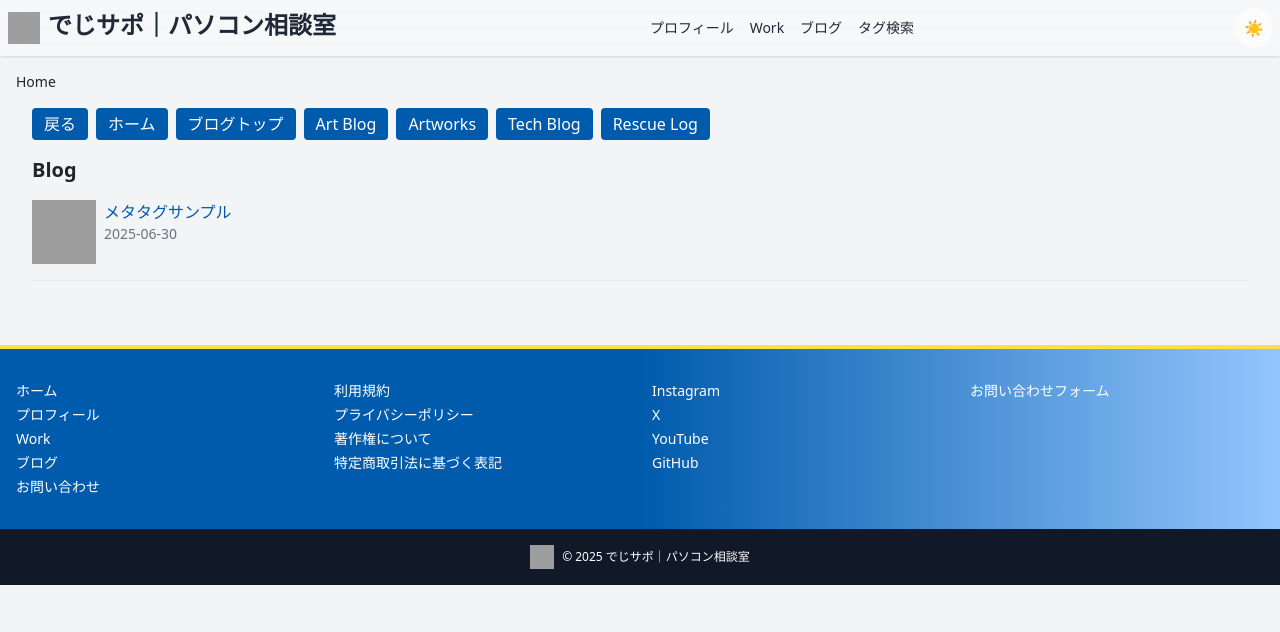
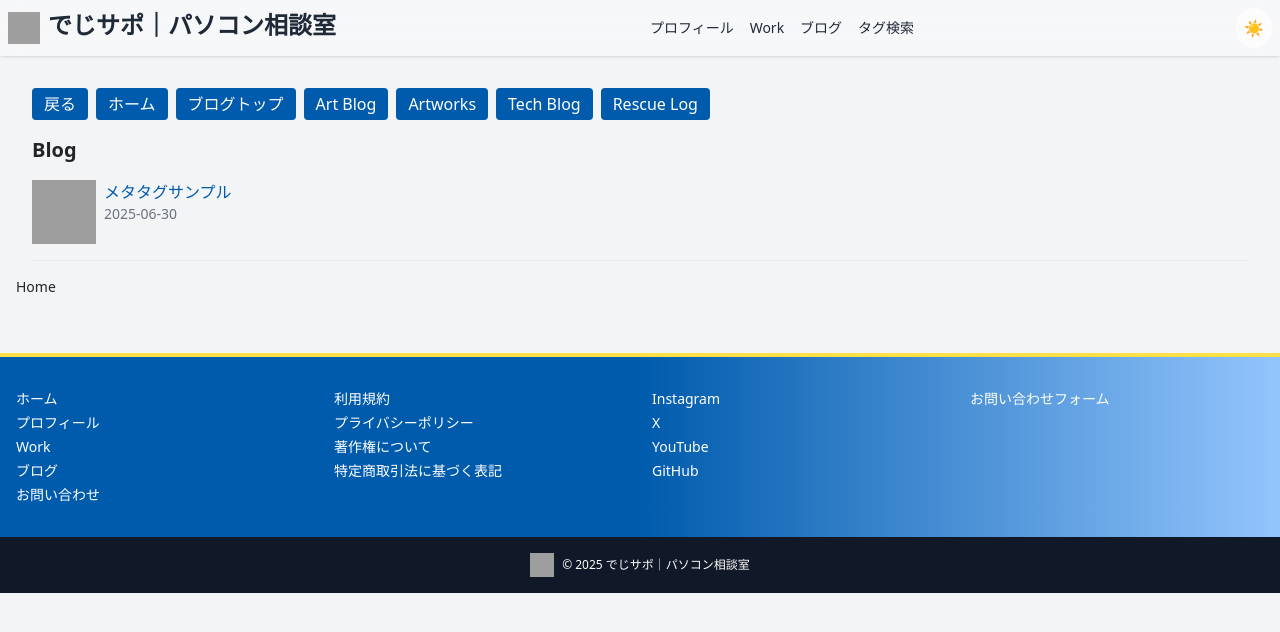
Before and after one commit to maruyamamasaya/Portfolio, a Next.js app: page / in a window 1280 px wide. Shown: the top 632 px of the page. Built offline with nearby package versions, Linux system fonts and the light colour scheme; grey boxes are pictures that could not be loaded.

Commit message:
Move breadcrumbs to bottom

```diff
--- a/src/app/layout.tsx
+++ b/src/app/layout.tsx
@@ -24,8 +24,8 @@ export default function RootLayout({ children }: { children: ReactNode }) {
       <body className="min-h-screen bg-gray-100 dark:bg-gray-900 text-[#222426] dark:text-gray-200 font-sans font-medium antialiased">
         <Header />
         <main className="container mx-auto p-4">
+          {children}
           <Breadcrumbs />
-          {children}
         </main>
         <Footer />
       </body>
```
